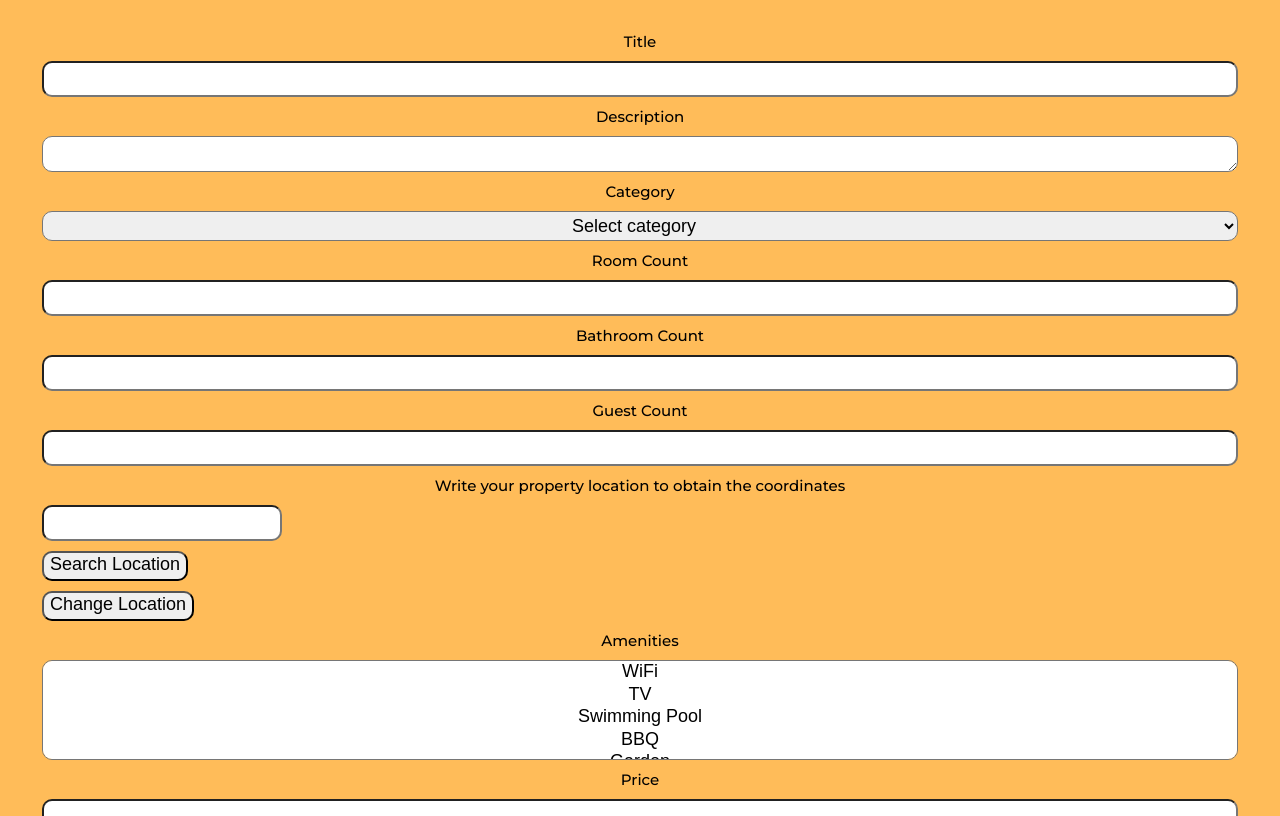
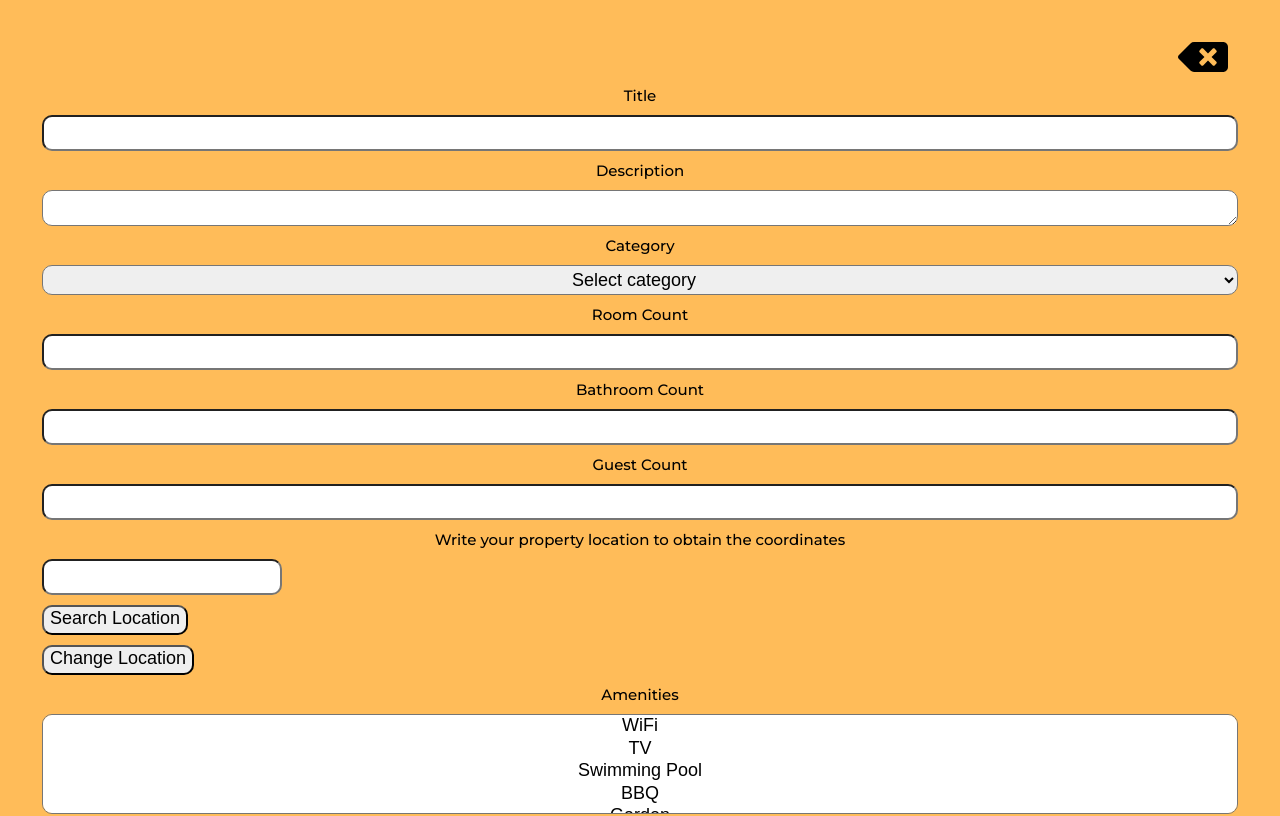
Before and after one commit to albinramos/frontend_fullstack, a React (Vite) app: page /housecreation in a window 1280 px wide. Shown: the top 816 px of the page. Built offline with nearby package versions, Linux system fonts and the light colour scheme; no server answers.

Commit message:
go back buttons

```diff
--- a/src/components/houseCreation/HouseCreation.jsx
+++ b/src/components/houseCreation/HouseCreation.jsx
@@ -1,6 +1,7 @@
 import React, { useState, useEffect } from "react";
 import "./houseCreation.css";
-import { useNavigate } from "react-router-dom";
+import { Link, useNavigate } from "react-router-dom";
+import { FaBackspace } from "react-icons/fa";
 
 const HouseCreation = () => {
   const [formData, setFormData] = useState({
@@ -137,7 +138,14 @@ const HouseCreation = () => {
   const navigate = useNavigate();
 
   return (
+
     <form onSubmit={creationHandler} encType="multipart/form-data" className="form__house-creation">
+      <div className='go-back-div'>
+            <Link to="/">
+              <FaBackspace className="back-icon" />
+              {FaBackspace}
+            </Link>
+          </div>
       <label htmlFor="title">Title</label>
       <input
         type="text"
@@ -269,6 +277,7 @@ const HouseCreation = () => {
       />
       <button type="submit" className="button-74">Create House</button>
     </form>
+
   );
 };
 
--- a/src/components/houseCreation/houseCreation.css
+++ b/src/components/houseCreation/houseCreation.css
@@ -23,3 +23,15 @@
   text-align: center;
   justify-content: center;
 }
+
+.go-back-div{
+  display: flex;
+  justify-content: flex-end;
+  margin-right: 20px;
+
+}
+
+.back-icon{
+  font-size: 35px;
+  color: black;
+}
--- a/src/components/landing/Landing.jsx
+++ b/src/components/landing/Landing.jsx
@@ -40,10 +40,25 @@ const Landing = (isLoggedIn, handleLogout) => {
     navigate(`/housedetails/${house.id}`, { state: { selectedHouse: house } });
   };
 
-  const handleLogoutClick = () => {
+  const handleLogoutClick = async () => {
     // Llamar a la función de logout
-    handleLogout();
+      try {
+        const response = await fetch('http://localhost:3666/login/end', {
+          method: 'POST',
+          credentials: 'include',
+        });
+
+        if (response.ok) {
+          window.location.href = 'http://localhost:5173/login';
+        } else {
+          console.error('Error al cerrar sesión');
+        }
+      } catch (error) {
+        console.error('Error al cerrar sesión:', error.message);
+      }
+
   };
+
 
   const handleLandingClick = () => {
     // Use the navigate function to go to the login page
@@ -150,7 +165,7 @@ const Landing = (isLoggedIn, handleLogout) => {
           <div className="user-menu">
             <p onClick={() => navigate('/user')} className='menu-option'>User Details</p>
             <p onClick={() => navigate('/housecreation')} className='menu-option'>Add House</p>
-            <p onClick={handleLogout} className='menu-option'>Logout</p>
+            <p onClick={handleLogoutClick} className='menu-option'>Logout</p>
           </div>
         )}
         <h1>Landing</h1>
--- a/src/components/userProfile/Navbar.jsx
+++ b/src/components/userProfile/Navbar.jsx
@@ -1,6 +1,8 @@
 
 import React from 'react';
 import "./userProfile.css"
+import { Link, useNavigate } from "react-router-dom";
+import { FaBackspace } from "react-icons/fa";
 
 
 const Navbar = ({ setActiveSection, activeSection }) => {
@@ -27,6 +29,12 @@ const Navbar = ({ setActiveSection, activeSection }) => {
 
     return (
         <div className='sidebar--container'>
+          <div className='go-back-div'>
+            <Link to="/">
+              <FaBackspace className="back-icon" />
+              {FaBackspace}
+            </Link>
+          </div>
       <ul className="sidebar">
         <li
           className={`sidebar-item ${activeSection === 'userinfo' ? 'sidebar-item-active' : ''}`}
--- a/src/components/userProfile/userProfile.css
+++ b/src/components/userProfile/userProfile.css
@@ -1,5 +1,8 @@
 
-
+.back-icon{
+  font-size: 50px;
+  color: black;
+}
 
 
 .sidebar--container {
```
